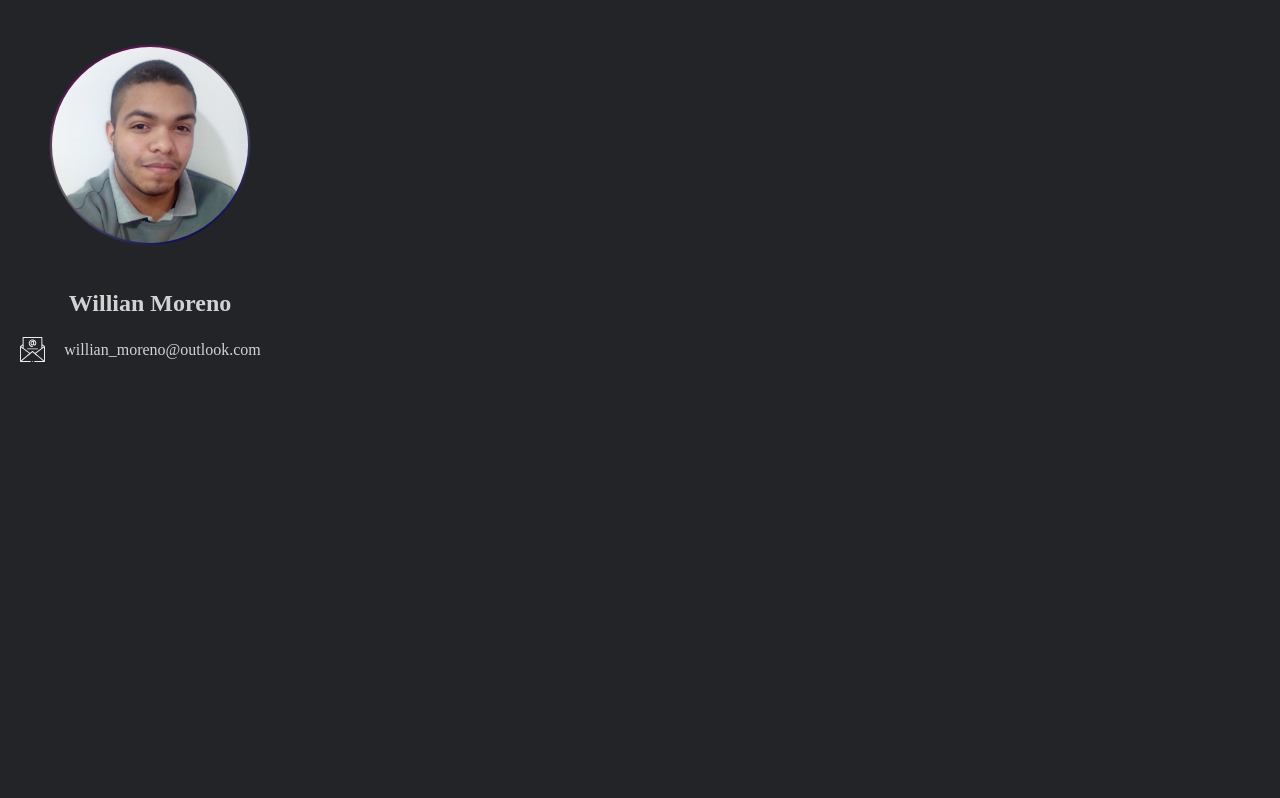
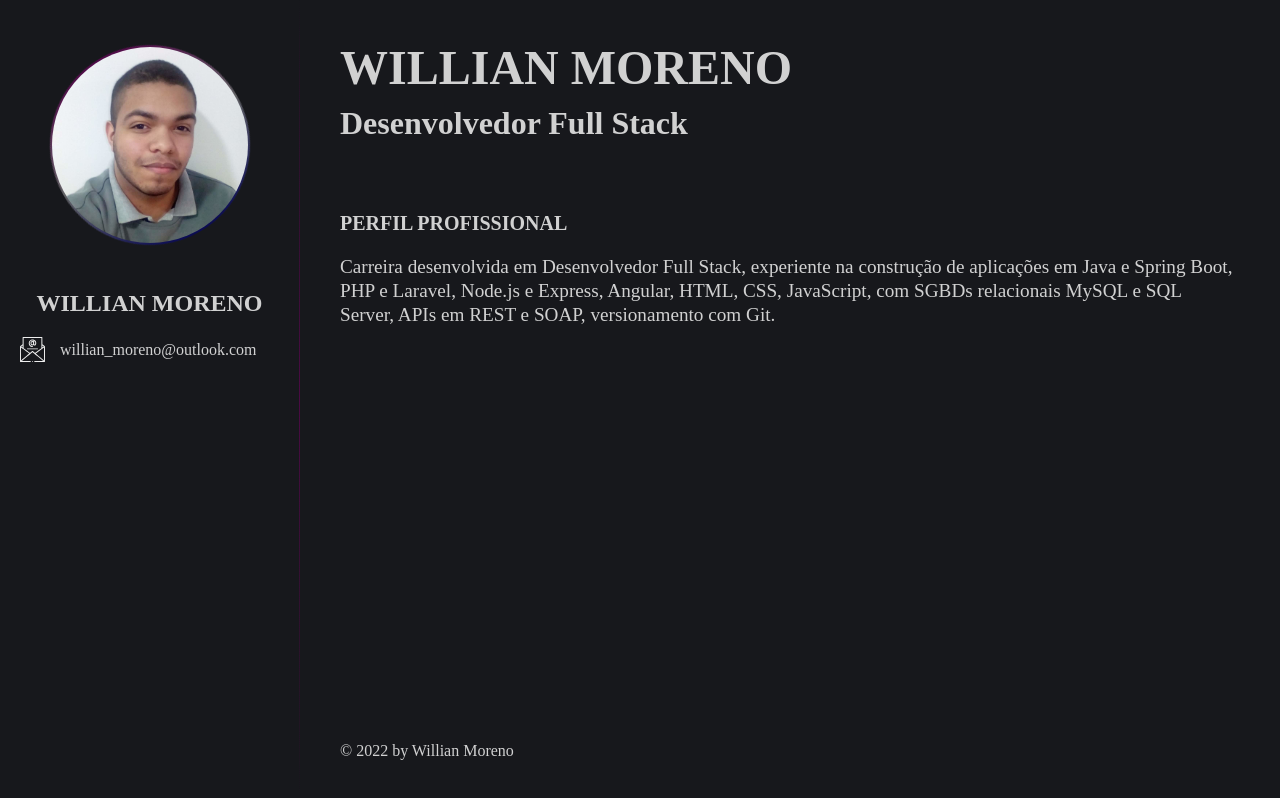
Before and after one commit to willian-moreno/willian-moreno.github.io, a plain HTML site: page index.html in a window 1280 px wide. Drawn offline with Linux system fonts and the light colour scheme.

Commit message:
Content, footer, scrollbar, navbar border

```diff
--- a/index.html
+++ b/index.html
@@ -9,6 +9,9 @@
     <!-- CSS -->
     <link rel="stylesheet" href="./public/css/app.css">
     <link rel="stylesheet" href="./public/css/navbar.css">
+    <link rel="stylesheet" href="./public/css/content.css">
+    <link rel="stylesheet" href="./public/css/footer.css">
+    <link rel="stylesheet" href="./public/css/scrollbar.css">
 </head>
 
 <body>
@@ -20,11 +23,11 @@
                 </div>
                 <img src="./public/images/photo.jpg" width="200px" height="auto" alt="Foto Willian Moreno">
             </div>
-            <h1 class="name">Willian Moreno</h1>
+            <h1 class="name text-uppercase">Willian Moreno</h1>
             <ul class="contacts">
                 <li class="email">
                     <img src="./public/icons/email.svg" width="25px">
-                    <p>willian_moreno@outlook.com</p>
+                    <p>willian_moreno@outlook.com</ṕ>
                 </li>
                 <li class="phone">
                     <p class="cell-phone"></p>
@@ -36,10 +39,21 @@
         </nav>
         <!-- Conteúdo da página -->
         <section class="content">
-
+            <div class="titulo">
+                <h1 class="h1 text-uppercase">Willian Moreno</h1>
+                <h2 class="h2">Desenvolvedor Full Stack</h2>
+            </div>
+            <div class="content-section">
+                <h4 class="h4 text-uppercase">Perfil Profissional</h4>
+                <p class="section-text">
+                    Carreira desenvolvida em Desenvolvedor Full Stack, experiente na construção de aplicações em Java e
+                    Spring Boot, PHP e Laravel, Node.js e Express, Angular, HTML, CSS, JavaScript, com SGBDs relacionais
+                    MySQL e SQL Server, APIs em REST e SOAP, versionamento com Git.
+                </p>
+            </div>
             <!-- Rodapé da página -->
             <footer class="footer">
-
+                © 2022 by Willian Moreno
             </footer>
         </section>
     </div>
--- a/public/css/app.css
+++ b/public/css/app.css
@@ -16,20 +16,61 @@
 
 body {
     background-color: var(--background-color);
-    width: 100vw;
+    max-width: 100vw;
     min-height: 100vh;
 }
 
 .body {
     display: grid;
     grid-template-columns: 300px 1fr;
+    max-width: 100vw;
     min-height: 100vh;
+}
+
+.h1 {
+    font-size: 3rem;
+}
+
+.h2 {
+    font-size: 2rem;
+}
+
+.h3 {
+    font-size: 1.5rem;
+}
+
+.h4 {
+    font-size: 1.25rem;
+}
+
+.text-uppercase {
+    text-transform: uppercase;
 }
 
 @media screen and (max-width:900px) {
     .body {
         display: flex;
         flex-direction: column;
+    }
+
+    .h1 {
+        font-size: 2rem;
+    }
+
+    .h2 {
+        font-size: 1.7rem;
+    }
+
+    .h3 {
+        font-size: 1.4;
+    }
+
+    .h4 {
+        font-size: 1.1rem;
+    }
+
+    .navbar {
+        border: none !important;
     }
 
     .navbar>.contacts>li {
@@ -39,7 +80,20 @@ body {
         height: 25px;
     }
 
-    .navbar>.contacts>li>img {
-        margin: -20px;
+    .navbar>.contacts>li {
+        column-gap: 15px;
+    }
+
+    .content>.titulo {
+        text-align: center;
+    }
+
+    .content>.content-section>.h4 {
+        text-align: center;
+    }
+
+    .footer {
+        display: block;
+        text-align: center;
     }
 }
--- /dev/null
+++ b/public/css/content.css
@@ -0,0 +1,27 @@
+.content {
+    display: flex;
+    flex-direction: column;
+    row-gap: 20px;
+    padding: 20px;
+    height: 100%;
+}
+
+.content>.titulo {
+    display: flex;
+    flex-direction: column;
+    row-gap: 10px;
+    padding: 20px 20px 30px 20px;
+}
+
+.content>.content-section {
+    display: flex;
+    flex-direction: column;
+    row-gap: 20px;
+    padding: 20px;
+}
+
+.content>.content-section>.section-text {
+    text-align: left;
+    font-size: 1.2rem;
+    line-height: 1.5rem;
+}
--- /dev/null
+++ b/public/css/footer.css
@@ -0,0 +1,7 @@
+.footer {
+    display: flex;
+    flex-direction: column-reverse;
+    row-gap: 20px;
+    padding: 20px;
+    margin-top: auto;
+}
--- a/public/css/navbar.css
+++ b/public/css/navbar.css
@@ -2,6 +2,10 @@
     --gradient-left: #000077dd;
     --gradient-center: #ffffff77;
     --gradient-right: #770066dd;
+    --gradient-right-2: #77006670;
+    --gradient-right-3: #770066aa;
+
+    --background-color: #232428;
 }
 
 .navbar {
@@ -9,6 +13,19 @@
     flex-direction: column;
     row-gap: 20px;
     padding: 20px;
+
+    border-right-width: 1px;
+    border-right-style: solid;
+    border-image: linear-gradient(to bottom, var(--background-color), var(--gradient-right-2), var(--background-color)) 1;
+    animation: divNavbarContent 3s infinite;
+}
+
+@keyframes divNavbarContent {
+    50% {
+        border-right-width: 1px;
+        border-right-style: solid;
+        border-image: linear-gradient(to bottom, var(--background-color), var(--gradient-right-3), var(--background-color)) 1;
+    }
 }
 
 .navbar>.photo {
@@ -36,10 +53,10 @@
     min-height: 200px;
     background: linear-gradient(to right, var(--gradient-left), var(--gradient-center), var(--gradient-right));
     border-radius: 50%;
-    animation: borderBackgroundAnimated 2s infinite;
+    animation: borderPhotoRotation 2s infinite;
 }
 
-@keyframes borderBackgroundAnimated {
+@keyframes borderPhotoRotation {
     0% {
         transform: rotate(0deg);
         opacity: 1;
@@ -68,8 +85,9 @@
 }
 
 .navbar>.contacts>li {
-    display: grid;
-    grid-template-columns: 25px auto;
+    display: flex;
+    flex-direction: row;
     align-items: center;
+    column-gap: 15px;
     height: 25px;
 }
--- /dev/null
+++ b/public/css/scrollbar.css
@@ -0,0 +1,32 @@
+:root {
+    --background-color: #17181c;
+    --scrollbar-color: #ffffff22;
+}
+
+
+* {
+    scrollbar-width: thin;
+    scrollbar-color: var(--scrollbar-color) var(--background-color);
+    overflow-y: scroll;
+    overflow-y: overlay;
+}
+
+*::-webkit-scrollbar {
+    width: 12px;
+    overflow-y: scroll;
+    overflow-y: overlay;
+}
+
+*::-webkit-scrollbar-track {
+    background: var(--background-color);
+    overflow-y: scroll;
+    overflow-y: overlay;
+}
+
+*::-webkit-scrollbar-thumb {
+    background-color: var(--scrollbar-color);
+    border-radius: 20px;
+    border: 3px solid var(--background-color);
+    overflow-y: scroll;
+    overflow-y: overlay;
+}
```
